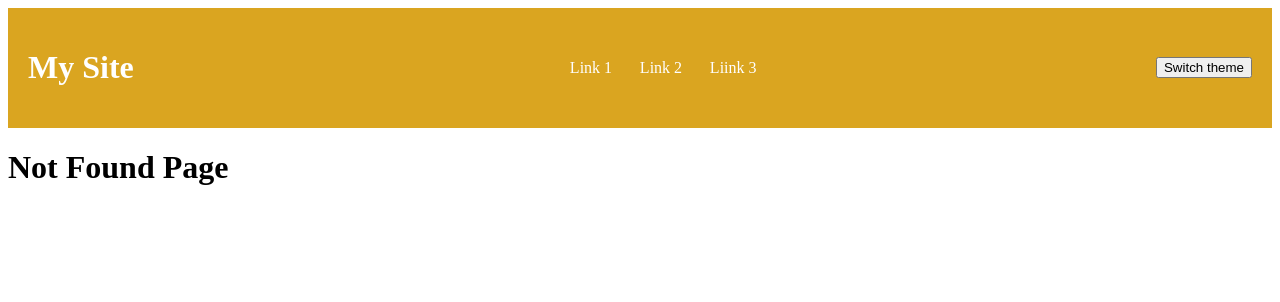
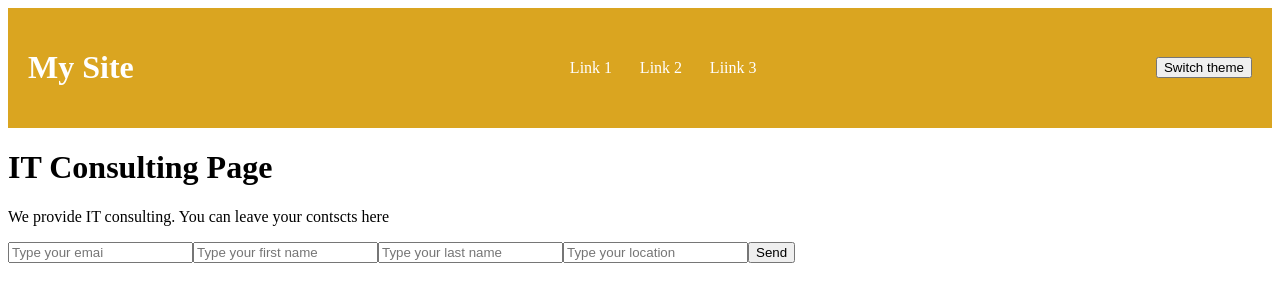
Before and after one commit to mariakibets/redux-toolkit2, a React (Create React App) app: page /it-consulting in a window 1280 px wide. Before the commit this address had no page. Shown: the top 302 px of the page. Built offline with nearby package versions, Linux system fonts and the light colour scheme.

Commit message:
UTM-params

```diff
--- a/jsconfig.json
+++ /dev/null
@@ -1,6 +0,0 @@
-{
-    "compilerOptions": {
-       "baseUrl": "src"
-    },
-    "include": ["scr"]
-}
--- a/package.json
+++ b/package.json
@@ -10,6 +10,7 @@
     "@testing-library/user-event": "^13.5.0",
     "axios": "^1.6.0",
     "classnames": "^2.3.2",
+    "formik": "^2.4.5",
     "react": "^18.2.0",
     "react-dom": "^18.2.0",
     "react-redux": "^8.1.3",
--- a/src/App.js
+++ b/src/App.js
@@ -3,6 +3,7 @@ import CounterPage from "./pages/CounterPage";
 import HomePage from "./pages/HomePage";
 import NotFoundPage from "./pages/NotFoundPage";
 import UserPage from "./pages/UserPage";
+import ITConsultingPage from "./pages/Services/ITConsulting";
 
 function App() {
   return (
@@ -10,6 +11,7 @@ function App() {
       <Route exact path='/' component={HomePage}/>
       <Route path='/counter' component={CounterPage}/>
       <Route path='/users' component={UserPage}/>
+      <Route path='/it-consulting' component={ITConsultingPage}/>
       <Route path='*' component={NotFoundPage}/>
     </Switch>
   );
--- /dev/null
+++ b/src/components/LeadGenerationForm/index.js
@@ -0,0 +1,47 @@
+import React from 'react';
+import { Formik, Form, Field } from 'formik';
+
+const initialState = {
+    email: '',
+    firstName: '',
+    lastName: '',
+    location: '',
+    //UTM
+    utm_source: '',
+    utm_medium: '',
+    utm_compaign: '',
+    utm_term:'',
+    utm_content:''
+}
+
+const LeadGenerationForm = () => {
+
+    const handleSubmitFormik = (values, actions) => {
+       const urlSearchPharamsIntance = new URLSearchParams(window.location.search);
+       values.utm_source = urlSearchPharamsIntance.get('utm_source');
+       values.utm_medium = urlSearchPharamsIntance.get('utm_medium');
+       values.utm_compaign = urlSearchPharamsIntance.get('utm_compaign');
+       values.utm_term = urlSearchPharamsIntance.get('utm_term');
+       values.utm_content= urlSearchPharamsIntance.get('utm_content')
+
+       console.log(values);
+       actions.resetForm();
+    }
+
+
+    return (
+        <Formik initialValues={initialState} onSubmit={handleSubmitFormik}>
+            {() => (
+              <Form>
+                  <Field name='email' placeholder='Type your emai'/>
+                  <Field name='firstName' placeholder='Type your first name'/>
+                  <Field name='lastName' placeholder='Type your last name'/>
+                  <Field name='location' placeholder='Type your location'/>
+                  <button type='submit'>Send</button>
+              </Form>
+            )}
+        </Formik>
+    );
+}
+
+export default LeadGenerationForm;
--- /dev/null
+++ b/src/pages/Services/ITConsulting/index.js
@@ -0,0 +1,16 @@
+import React from 'react';
+import Header from '../../../components/Header'
+import LeadGenerationForm from '../../../components/LeadGenerationForm';
+
+const ITConsultingPage = () => {
+    return (
+        <>
+          <Header/>
+          <h1> IT Consulting Page</h1>
+          <p>We provide IT consulting. You can leave your contscts here</p>
+          <LeadGenerationForm/>
+        </>
+    );
+}
+
+export default ITConsultingPage;
```
Also changed, not shown: 1 other file (tests, documents, lock files or other folders).
